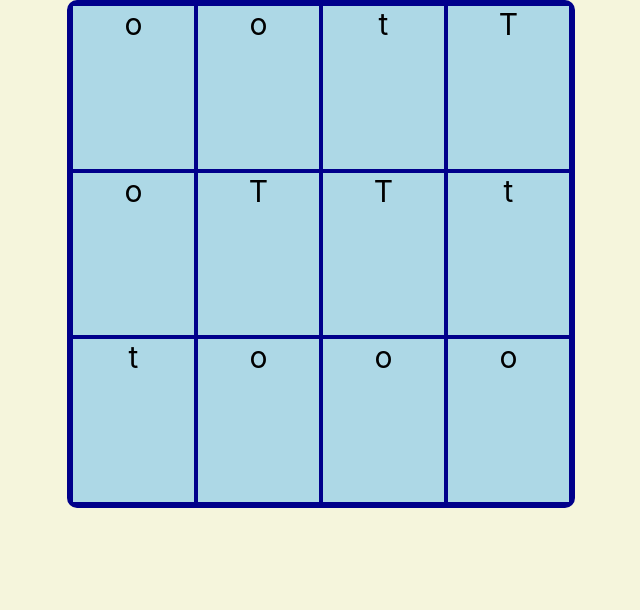
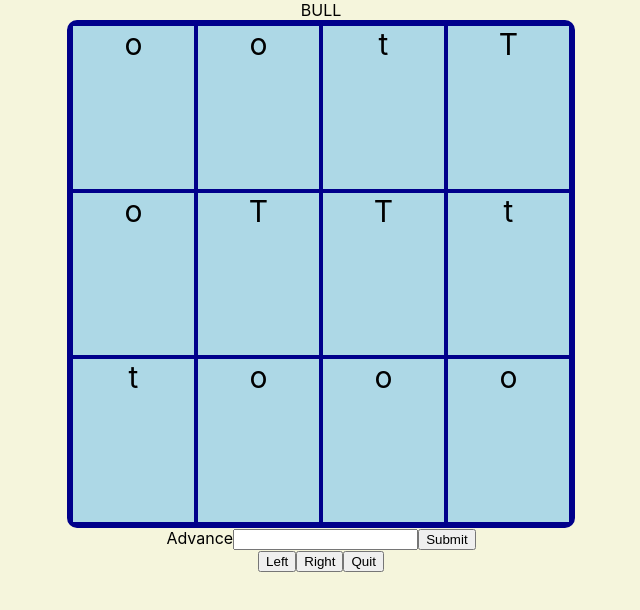
Before and after one commit to andrebuchanan/site-clearing-simulator-dking, a React (Create React App) app: page / in a window 1280 px wide. Shown: the top 610 px of the page, without its empty margins (319-959 px from the left). Built offline with nearby package versions, Linux system fonts and the light colour scheme.

Commit message:
Add user controls

```diff
--- a/src/components/Bulldozer.tsx
+++ b/src/components/Bulldozer.tsx
@@ -2,7 +2,7 @@ import React from 'react';
 
 const Bulldozer = () => {
   return(
-    <h1>TODO Bulldozer</h1>
+    <div>BULL</div>
   );
 }
 
--- a/src/components/Simulator.tsx
+++ b/src/components/Simulator.tsx
@@ -1,16 +1,34 @@
-import React from 'react';
+import React, {useState, useEffect} from 'react';
 import SiteMap from "./SiteMap";
+import Bulldozer from "./Bulldozer";
+import UserControls from "./UserControls";
+
+const complexSiteMap: string[][] = [["o","o","t"],["T","o","T"],["T","t", "t"], ["o","o","o"]];
 
 const Simulator = () => {
 
-  //const exampleSiteMap: string[] = ["o","o","t","T","o","T","T","t", "t"];
-  const complexSiteMap: string[][] = [["o","o","t"],["T","o","T"],["T","t", "t"], ["o","o", "o"]];
+  //const [buzzdozerPosition, setBulldozerPosition] = useState({xPos: null, yPos: null});
+  const [commandsUsed, setCommandsUsed] = useState([]);
+
+  //Used by child components to update the simulator state
+  const ParentCallback = (entry: any) => {
+    setCommandsUsed(commandsUsed => commandsUsed.concat(entry));
+  }
 
   //TODO
   //Validate that dimensions of map fit requirements
 
+  useEffect(() => {
+    console.log(commandsUsed.length);
+  });
+
   return(
-    <SiteMap siteMap={complexSiteMap}/>
+    <div>
+      <Bulldozer/>
+      <SiteMap siteMap={complexSiteMap}/>
+      <UserControls parentCallback={ParentCallback}/>
+    </div>
+
   )
 }
 
--- a/src/components/SiteMap.tsx
+++ b/src/components/SiteMap.tsx
@@ -5,7 +5,10 @@ interface ISiteMapProps {
   siteMap: string[][]
 }
 
-const style = {
+
+const SiteMap = ({siteMap}: ISiteMapProps) => {
+
+  let style = {
     border: '4px solid darkblue',
     borderRadius: '10px',
     width: '500px',
@@ -14,9 +17,6 @@ const style = {
     display: 'grid',
     gridTemplate: 'repeat(3, 1fr) / repeat(3, 1fr)' //default to a 3X3 Grid
   }
-
-
-const SiteMap = ({siteMap}: ISiteMapProps) => {
 
   // Dynamically buold grid based off of the dimensions of the map provided
   const BuildGridStyle = () => {
@@ -30,6 +30,7 @@ const SiteMap = ({siteMap}: ISiteMapProps) => {
   const BuildSiteMap = (): JSX.Element[] => {
     let items: JSX.Element[] = [];
 
+    //TODO Add key for each element
     for(const row of siteMap){
       for(const square of row){
         items.push(
--- /dev/null
+++ b/src/components/UserControls.tsx
@@ -0,0 +1,48 @@
+import React from "react";
+
+interface IUserControlsProps {
+  parentCallback(cmd: string): void
+}
+
+
+const UserControls = ({ parentCallback }: IUserControlsProps) => {
+
+  const handleSubmit = (e: React.FormEvent<HTMLInputElement>) => {
+    e.preventDefault();
+    //TODO Cannot get value of form entry
+    console.log(e.currentTarget.value);
+     //TODO a + number advanced
+  }
+
+  const handleClick = (e: React.MouseEvent<HTMLElement>) => {
+    switch(e.currentTarget.id){
+      case "left":
+        //update parent state
+        parentCallback("l");
+        break;
+      case "right":
+        parentCallback("l");
+        break;
+      case "quit":
+        parentCallback("l");
+        break;
+    }
+  }
+
+  return(
+    <div>
+      <form>
+        <label>Advance</label>
+        <input
+          type='number'
+        />
+        <input type='submit' onClick={(e) => handleSubmit(e)}/>
+      </form>
+      <button id="left" onClick={(e) => handleClick(e)}>Left</button>
+      <button id="right" onClick={(e) => handleClick(e)}>Right</button>
+      <button id="quit" onClick={(e) => handleClick(e)}>Quit</button>
+    </div>
+  )
+}
+
+export default UserControls;
```
Lines whose indentation alone changed are shown as unchanged.
